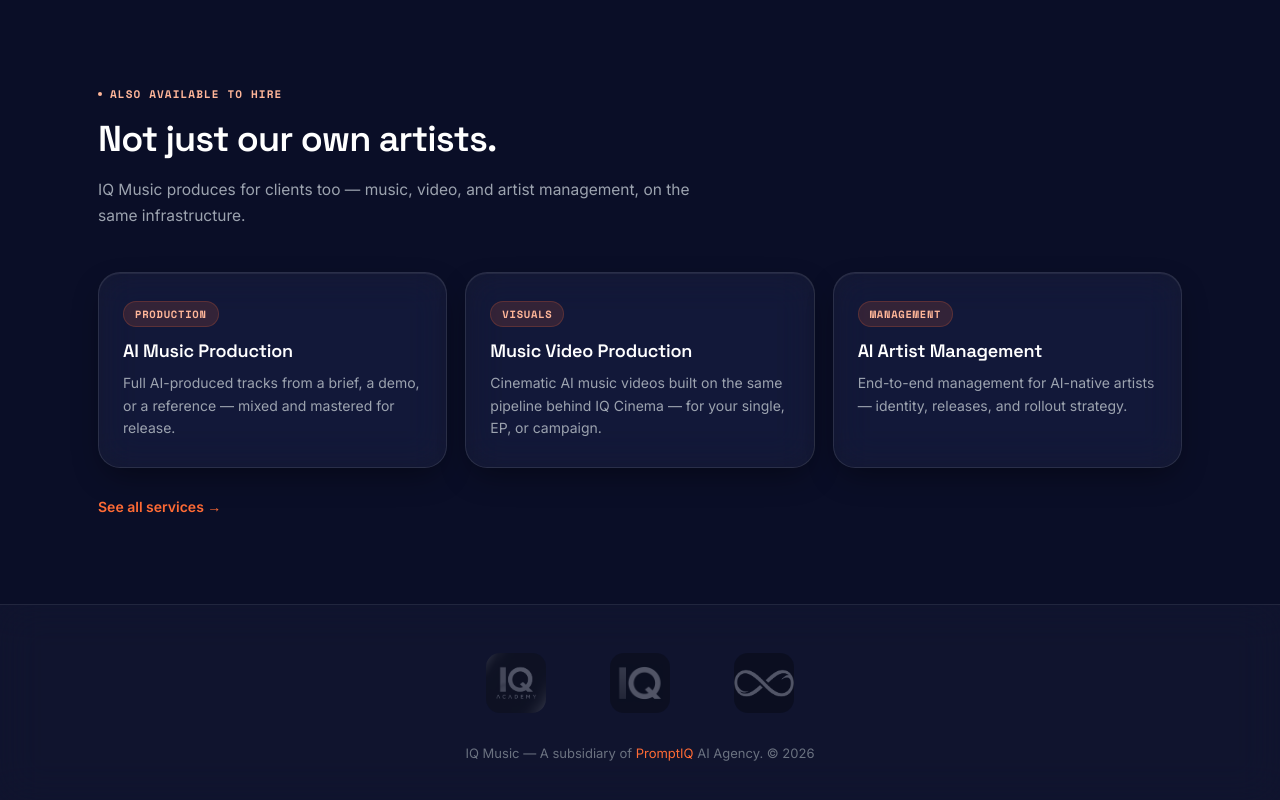
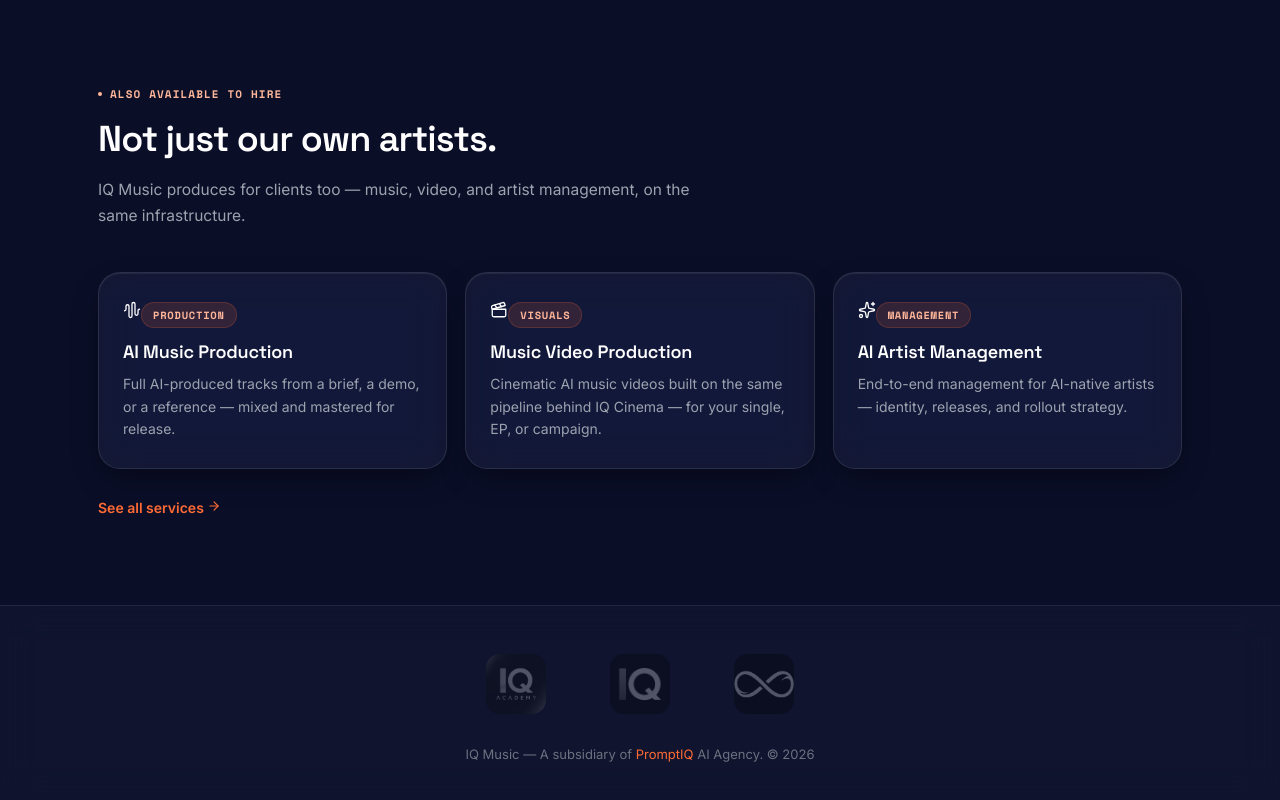
Before and after one commit to meckurypro/IQ-Music, a React (Vite) app: page / in a window 1280 px wide. Shown: the part 1109-1909 px from the top of the page. Built offline with nearby package versions, Linux system fonts and the light colour scheme; no server answers; the database is empty.

Commit message:
Update ServicesTeaser.jsx

```diff
--- a/src/components/ServicesTeaser.jsx
+++ b/src/components/ServicesTeaser.jsx
@@ -1,6 +1,9 @@
 // src/components/ServicesTeaser.jsx
+import { AudioWaveform, Clapperboard, Sparkles, ArrowRight } from 'lucide-react'
 import Reveal from './Reveal'
 import { services } from './servicesData'
+
+const ICONS = { AudioWaveform, Clapperboard, Sparkles }
 
 export default function ServicesTeaser() {
   return (
@@ -12,16 +15,24 @@
           <p>IQ Music produces for clients too — music, video, and artist management, on the same infrastructure.</p>
         </Reveal>
         <div className="services-grid">
-          {services.map((s, i) => (
-            <Reveal as="div" className="service-card" key={s.tag} delay={i * 80}>
-              <span className="service-tag">{s.tag}</span>
-              <h3>{s.name}</h3>
-              <p>{s.desc}</p>
-            </Reveal>
-          ))}
+          {services.map((s, i) => {
+            const Icon = ICONS[s.icon]
+            return (
+              <Reveal as="div" className="service-card" key={s.tag} delay={i * 90}>
+                <div className="service-card-top">
+                  <span className="service-icon">{Icon && <Icon size={18} strokeWidth={1.75} />}</span>
+                  <span className="service-tag">{s.tag}</span>
+                </div>
+                <h3>{s.name}</h3>
+                <p>{s.desc}</p>
+              </Reveal>
+            )
+          })}
         </div>
         <Reveal delay={200}>
-          <a href="/services" className="text-link">See all services →</a>
+          <a href="/services" className="text-link">
+            See all services <ArrowRight size={14} className="link-arrow" />
+          </a>
         </Reveal>
       </div>
     </section>
```
